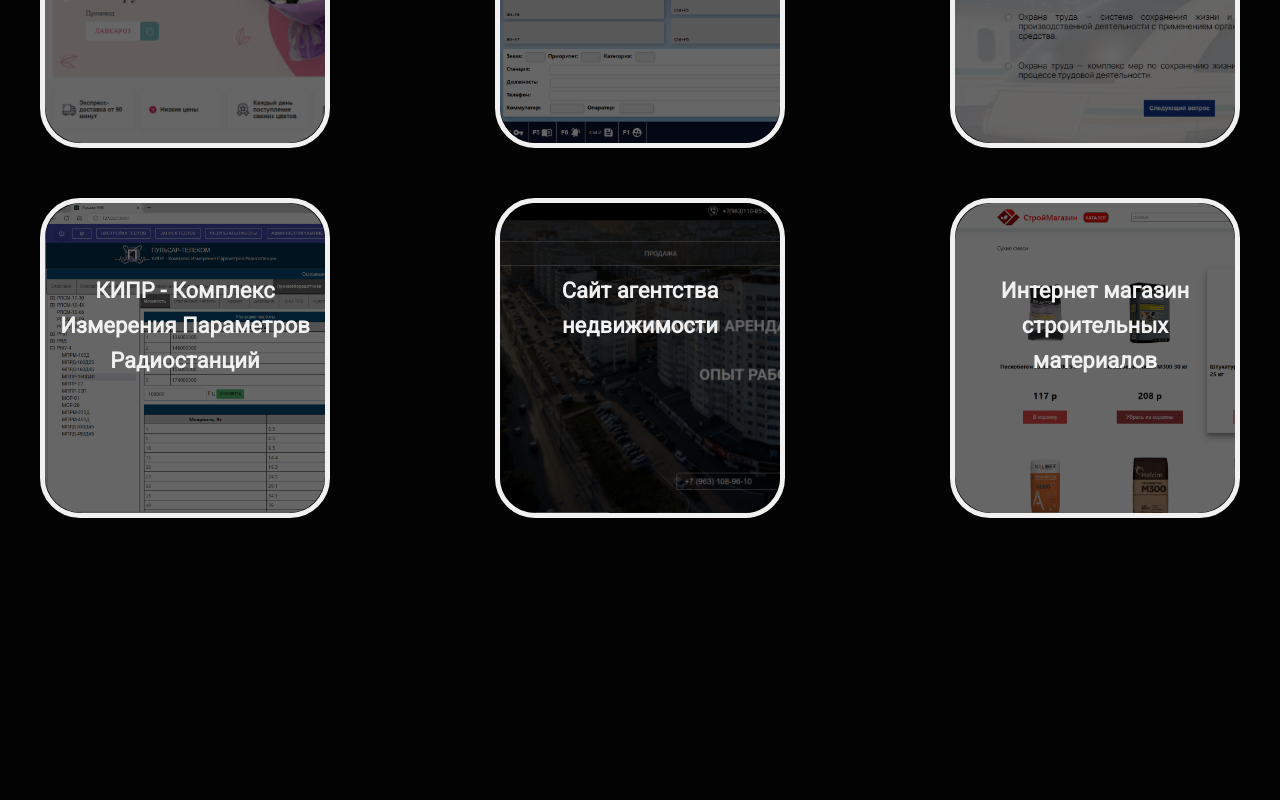
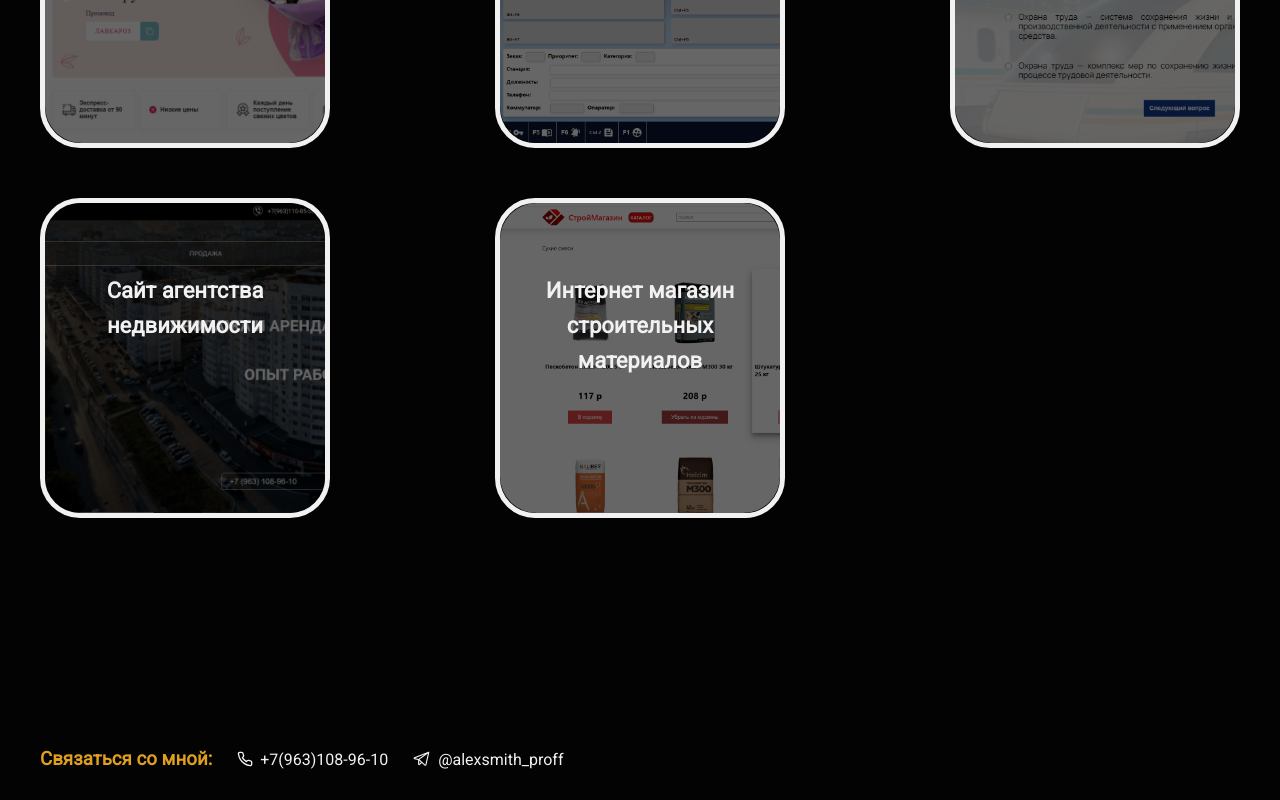
Before and after one commit to alexsmith-proff/portfolio, a Next.js app: page / in a window 1280 px wide. Shown: the part 1897-2697 px from the top of the page. Before the commit the page ends 2615 px from the top, so only its background shows below. Built offline with nearby package versions, Linux system fonts and the light colour scheme.

Commit message:
[add] Footer, content

```diff
--- a/src/app/about/page.tsx
+++ b/src/app/about/page.tsx
@@ -1,6 +1,7 @@
 import { Metadata } from "next";
 import AboutScreen from "../modules/about_screen/about_screen";
 import MainProjects from "../modules/main_projects/main_projects";
+import Footer from "../components/footer/footer";
 
 export const metadata: Metadata = {
     title: "Обо мне",
@@ -12,6 +13,7 @@ export default function AboutPage() {
         <main>
             <AboutScreen />
             <MainProjects />
+            <Footer />
         </main>
     )
 }
--- /dev/null
+++ b/src/app/components/footer/footer.module.scss
@@ -0,0 +1,37 @@
+@import '../../variables.scss';
+
+.footer {
+    padding: 30px 0px;
+}
+
+.wrap {
+    display: flex;
+    align-items: center;
+}
+
+.text{
+    color: $bright-color1;
+}
+
+.ico{
+    margin-right: 7px;
+}
+
+.item {
+    margin-left: 25px;
+    display: flex;
+    align-items: center;
+}
+
+@media screen and (max-width: 550px) {
+    .wrap {
+        flex-direction: column;
+    }
+    .text{
+        margin-bottom: 20px;
+    }
+    .item {
+        margin-left: 0px;
+        margin-bottom: 10px;
+    }
+}
--- /dev/null
+++ b/src/app/components/footer/footer.tsx
@@ -0,0 +1,28 @@
+import { FC } from "react";
+import Link from "next/link";
+import { FiPhone } from "react-icons/fi";
+import { PiTelegramLogo } from "react-icons/pi";
+
+import s from './footer.module.scss'
+
+const Footer: FC = () => {
+    return (
+        <div className={s.footer}>
+            <div className="container">
+                <div className={s.wrap}>
+                    <h3 className={s.text}>Связаться со мной:</h3>
+                    <Link className={s.item} href={"tel: +79631089610"}>
+                        <FiPhone className={s.ico} />
+                        +7(963)108-96-10
+                    </Link>
+                    <Link className={s.item} href={"https://t.me/alexsmith_proff"} target="_blank">
+                        <PiTelegramLogo className={s.ico} size={18} />
+                        @alexsmith_proff
+                    </Link>
+                </div>
+            </div>
+        </div>
+    )
+}
+
+export default Footer
--- a/src/app/components/link_arrow/link_arrow.tsx
+++ b/src/app/components/link_arrow/link_arrow.tsx
@@ -10,16 +10,20 @@ interface LinkArrowProps {
     text?: string
     textFontSize?: number
     color?: string
+    isBlankEnable?: boolean
+    isArrowEnable?: boolean
     arrowSize?: number
     arrowGap?: number
 }
 
-const LinkArrow: FC<LinkArrowProps> = ({ url, text, textFontSize, color = constants.colors.BRIGHT_COLOR1, arrowSize = 18, arrowGap = 5 }) => {
+const LinkArrow: FC<LinkArrowProps> = ({ url, text, textFontSize, color = constants.colors.BRIGHT_COLOR1, isBlankEnable = false, isArrowEnable = true, arrowSize = 18, arrowGap = 5 }) => {
     return (
         <span style={{color, fontSize: textFontSize}}>
-            <Link className={s.link} href={url}>
+            <Link className={s.link} href={url} target={isBlankEnable ? '_blank' : '_self'}>
                 {text}
-                <FaArrowRightLong className={s.linkIco} style={{marginLeft: arrowGap}} size={arrowSize} />
+                {
+                    isArrowEnable && <FaArrowRightLong className={s.linkIco} style={{marginLeft: arrowGap}} size={arrowSize} />
+                }
             </Link>
         </span>
     )
--- a/src/app/constants/projects.ts
+++ b/src/app/constants/projects.ts
@@ -7,8 +7,8 @@ export const projects: IProject[] = [
         id: 1,
         serialNumber: 1,
         title: 'Интернет магазин продажи цветов',
-        description: 'Интернет магазин продажи цветов. В данном проекте реализована регистрация, авторизация пользователей, просмотр товаров, фильтрация товаров, корзина. Имеется админ панель, которая позволяет создавать контент: разделы меню, посты для CEO, товары с описанием и медиа информацией ',
-        stackExpand: 'Nest.js, TypeScript, PostgreSQL, GraphQL, Apollo, Next.js, Redux Toolkit, Formik Axios, Jest, React Testing Library, Docker',
+        description: 'Интернет магазин продажи цветов. В данном проекте реализована регистрация, авторизация пользователей, просмотр товаров, фильтрация товаров, корзина. Имеется админ панель, которая позволяет создавать контент: разделы меню, посты для CEO, товары с описанием и медиа информацией. Данный проект я разрабатывал один - BACKEND/FRONTEND',
+        stackExpand: 'Nest.js, TypeScript, PostgreSQL, GraphQL, Apollo, Next.js, Redux Toolkit, Formik, Axios, Jest, React Testing Library, Docker',
         gitUrl: 'https://github.com/alexsmith-proff/marketplace_of_flowers',
         media:
         {
@@ -138,8 +138,8 @@ export const projects: IProject[] = [
         id: 2,
         serialNumber: 2,
         title: 'Коммутатор IP телефонии',
-        description: 'Просто описание про Коммутатор IP телефонии',
-        stackExpand: 'React.js WebSocket MobX',
+        description: 'Данное приложение обеспечивает функционал телефонистки работающей на коммутаторе для ведомственных сетей. В данном проекте реализована регистрация/авторизация, основной механиз работы соединения абонентов, справочник отображающий более 50000 абонентов, история заказов, тарифы, прослушивание записанных разговоров, журнал событий и т.д. В данном проекте я разрабатывал FRONTEND ',
+        stackExpand: 'Python React.js WebSocket MobX ReactIcons StoryBook',
         media: {
             main: [
                 {
@@ -249,8 +249,9 @@ export const projects: IProject[] = [
         id: 3,
         serialNumber: 3,
         title: 'Внутренний проект - Тестирование знаний по охране труда',
-        description: 'Просто описание про Внутренний проект - Тестирование знаний по охране труда',
+        description: 'Внутренний проект ПУЛЬСАР-ТЕЛЕКОМ. Проект позволяет проверить знания сотрудников по охране труда и провести другие тесты. В данном проекте реализована регистрация, авторизация пользователей, Имеется админ панель, которая позволяет создавать тесты, просматривать результаты тестирования сутрудников. Данный проект я разрабатывал один - BACKEND/FRONTEND',
         stackExpand: 'Express.js Next.js Redux MongoDB',
+        gitUrl: 'https://github.com/alexsmith-proff/safety_and_health',
         media: {
             main: [
                 {
@@ -308,67 +309,68 @@ export const projects: IProject[] = [
             ]
         }
     },
+    // {
+    //     id: 4,
+    //     serialNumber: 4,
+    //     title: 'КИПР - Комплекс Измерения Параметров Радиостанций',
+    //     description: 'Просто описание про КИПР - Комплекс Измерения Параметров Радиостанций',
+    //     stackExpand: 'React MobX MUI GraphQL',
+    //     media: {
+    //         main: [
+    //             {
+    //                 fileName: '/img/kipr/kipr1.png',
+    //                 type: "image"
+    //             },
+    //             {
+    //                 fileName: '/img/kipr/kipr2.png',
+    //                 type: "image"
+    //             },
+    //             {
+    //                 fileName: '/img/kipr/kipr3.png',
+    //                 type: "image"
+    //             },
+    //             {
+    //                 fileName: '/img/kipr/kipr4.png',
+    //                 type: "image"
+    //             },
+
+    //             {
+    //                 fileName: '/img/kipr/kipr-video.mp4',
+    //                 type: "video"
+    //             },
+    //         ],
+    //         previews: [
+    //             {
+    //                 fileName: '/img/kipr/kipr1.png',
+    //                 type: "image"
+    //             },
+    //             {
+    //                 fileName: '/img/kipr/kipr2.png',
+    //                 type: "image"
+    //             },
+    //             {
+    //                 fileName: '/img/kipr/kipr3.png',
+    //                 type: "image"
+    //             },
+    //             {
+    //                 fileName: '/img/kipr/kipr4.png',
+    //                 type: "image"
+    //             },
+
+    //             {
+    //                 fileName: '/img/kipr/kipr-video.gif',
+    //                 type: "video"
+    //             },
+    //         ]
+    //     }
+    // },
     {
         id: 4,
         serialNumber: 4,
-        title: 'КИПР - Комплекс Измерения Параметров Радиостанций',
-        description: 'Просто описание про КИПР - Комплекс Измерения Параметров Радиостанций',
-        stackExpand: 'React MobX MUI GraphQL',
-        media: {
-            main: [
-                {
-                    fileName: '/img/kipr/kipr1.png',
-                    type: "image"
-                },
-                {
-                    fileName: '/img/kipr/kipr2.png',
-                    type: "image"
-                },
-                {
-                    fileName: '/img/kipr/kipr3.png',
-                    type: "image"
-                },
-                {
-                    fileName: '/img/kipr/kipr4.png',
-                    type: "image"
-                },
-
-                {
-                    fileName: '/img/kipr/kipr-video.mp4',
-                    type: "video"
-                },
-            ],
-            previews: [
-                {
-                    fileName: '/img/kipr/kipr1.png',
-                    type: "image"
-                },
-                {
-                    fileName: '/img/kipr/kipr2.png',
-                    type: "image"
-                },
-                {
-                    fileName: '/img/kipr/kipr3.png',
-                    type: "image"
-                },
-                {
-                    fileName: '/img/kipr/kipr4.png',
-                    type: "image"
-                },
-
-                {
-                    fileName: '/img/kipr/kipr-video.gif',
-                    type: "video"
-                },
-            ]
-        }
-    },
-    {
-        id: 5,
-        serialNumber: 5,
         title: 'Сайт агентства недвижимости',
-        description: 'Просто описание про ДИВА недвижимость',
+        description: 'Сайт агентства "ДИВА-недвижимость". Проект демонстрирует оъекты недвижимости. Имеются две секции - ареда, продажа. Так же проект позволяет оставлять заявки, которые приходят на email. Данный проект я разрабатывал один - BACKEND/FRONTEND',
         stackExpand: 'Express.js Next.js',
+        gitUrl: 'https://github.com/alexsmith-proff/DIVA',
         media: {
             main: [
                 {
@@ -435,11 +437,12 @@ export const projects: IProject[] = [
         }
     },
     {
-        id: 6,
-        serialNumber: 6,
+        id: 5,
+        serialNumber: 5,
         title: 'Интернет магазин продажи строительных материалов',
-        description: 'Просто описание про Интернет магазин продажи строительных материалов',
-        stackExpand: 'Express.js React.js',
+        description: 'Интернет магазин продажи строительных материалов. В данном проекте реализована регистрация, авторизация пользователей, просмотр товаров, корзина. Данный проект я разрабатывал один - BACKEND/FRONTEND',
+        stackExpand: 'Express.js MongoDB React.js Redux Axios',
+        gitUrl: 'https://github.com/alexsmith-proff/magazin-stroy',
         media: {
             main: [
                 {
@@ -489,23 +492,23 @@ export const projectCards: IProjectCard[] = [
         stackShort: `Express.js Next.js MongoDB`,
         bgFileName: '../img/safety_and_health/safety_and_health-bg.png'
     },
+    // {
+    //     id: 4,
+    //     serialNumber: 4,
+    //     title: 'КИПР - Комплекс Измерения Параметров Радиостанций',
+    //     stackShort: `React MobX MUI GraphQL`,
+    //     bgFileName: '../img/kipr/kipr-bg.png'
+    // },
     {
         id: 4,
         serialNumber: 4,
-        title: 'КИПР - Комплекс Измерения Параметров Радиостанций',
-        stackShort: `React MobX MUI GraphQL`,
-        bgFileName: '../img/kipr/kipr-bg.png'
-    },
-    {
-        id: 5,
-        serialNumber: 5,
         title: 'Сайт агентства недвижимости',
         stackShort: `Express.js Next.js`,
         bgFileName: '../img/diva/diva-bg.png'
     },
     {
-        id: 6,
-        serialNumber: 6,
+        id: 5,
+        serialNumber: 5,
         title: 'Интернет магазин строительных материалов',
         stackShort: `Express.js React.js`,
         bgFileName: '../img/magazin-stroy-master/magazin-stroy-master-bg.png'
--- a/src/app/modules/about_screen/about_screen.tsx
+++ b/src/app/modules/about_screen/about_screen.tsx
@@ -3,13 +3,14 @@ import Image from "next/image";
 import Ticker from "@/app/components/ticker/ticker";
 
 import s from './about_screen.module.scss'
+import LinkArrow from "@/app/components/link_arrow/link_arrow";
 
 const AboutScreen: FC = ({ }) => {
     return (
         <div className={s.main}>
             <div className="container">
                 <div className={s.content}>
-                    <div className={s.text}>Lorem ipsum dolor sit amet adipisicing elit. Ut suscipit aliquid voluptate laudantium, aspernatur culpa provident ad at quisquam nemo ratione quas temporibus quia, optio beatae delectus libero magnam ducimus est dignissimos labore? Dolorum nesciunt ex, aut quam laborum iure temporibus aliquam fuga itaque! Necessitatibus alias facere odio illum suscipit aspernatur officiis maiores culpa quis sequi. Distinctio voluptatibus nemo, quo explicabo quasi exercitationem minus rerum tempore debitis animi. Eum deserunt esse modi repellendus nostrum numquam ad perferendis quod expedita fuga?</div>
+                    <div className={s.text}>Привет! Я Алексей, мне 39 лет. Живу в г. Пенза. В 2006 году окончил Пензенский Государственный Университет по специальности &quot;Роботы и робототехнические системы и комплексы&quot;. После окончания универа, я работал в области электроники 15 лет и получил опыт разработки электронной аппаратуры. Так же в течении этого времени я параллельно занимался разработкой ПО - программирование микроконтроллеров (Embedded) на языке Си, разрабатывал desktop приложения на Object Pascal (Delphi). С 2009 года работаю в компании <LinkArrow text="КБ ПУЛЬСАР-ТЕЛЕКОМ" url="https://www.pulsar-telecom.ru/" isArrowEnable={false} isBlankEnable={true} />. Компания занимается разработкой и производством телекоммуникационного оборудования. В данной компании я работаю в WEB направлении, являюсь FRONTEND разработчиком. FRONTEND разрабатываю на React.js. Так же есть опыт разработки BACKEND. В BACKEND я использую Node.js. Данное веб приложение я разработал на Next.js. Все мои проекты можно посмотреть <LinkArrow text="здесь" url="/project/1"  /> </div>
                     <ul className={s.photoList}>
                         <li className={`${s.photoItem} ${s.photo1}`}>
                             <Image className={s.img} src={'/img/about/1.png'} width={405} height={400} alt="about-photo1" />
--- a/src/app/page.tsx
+++ b/src/app/page.tsx
@@ -1,6 +1,7 @@
 import MainAbout from "./modules/main_about/main_about";
 import MainScreen from "./modules/main_screen/main_screen";
 import MainProjects from "./modules/main_projects/main_projects";
+import Footer from "./components/footer/footer";
 
 export default function MainPage() {
   return (
@@ -8,6 +9,7 @@ export default function MainPage() {
       <MainScreen />
       <MainAbout />
       <MainProjects />
+      <Footer />
     </main>
   );
 }
--- a/src/app/project/[id]/page.jsx
+++ b/src/app/project/[id]/page.jsx
@@ -1,4 +1,5 @@
 
+import Footer from "@/app/components/footer/footer";
 import { projects } from "@/app/constants/projects";
 import MainProjects from "@/app/modules/main_projects/main_projects";
 import ProjectScreen from "@/app/modules/project_screen/project_screen";
@@ -8,6 +9,7 @@ export default function ProjectPage({ params }) {
     <main>
       <ProjectScreen project={projects.find(item => item.id == params.id)} />
       <MainProjects title="Другие проекты" />
+      <Footer />
     </main>
   );
 }
```
Also changed, not shown: docker-compose.yml (added, +9 -0 lines), public/img/main-photo.png, 1 other file (tests, documents, lock files or other folders).
